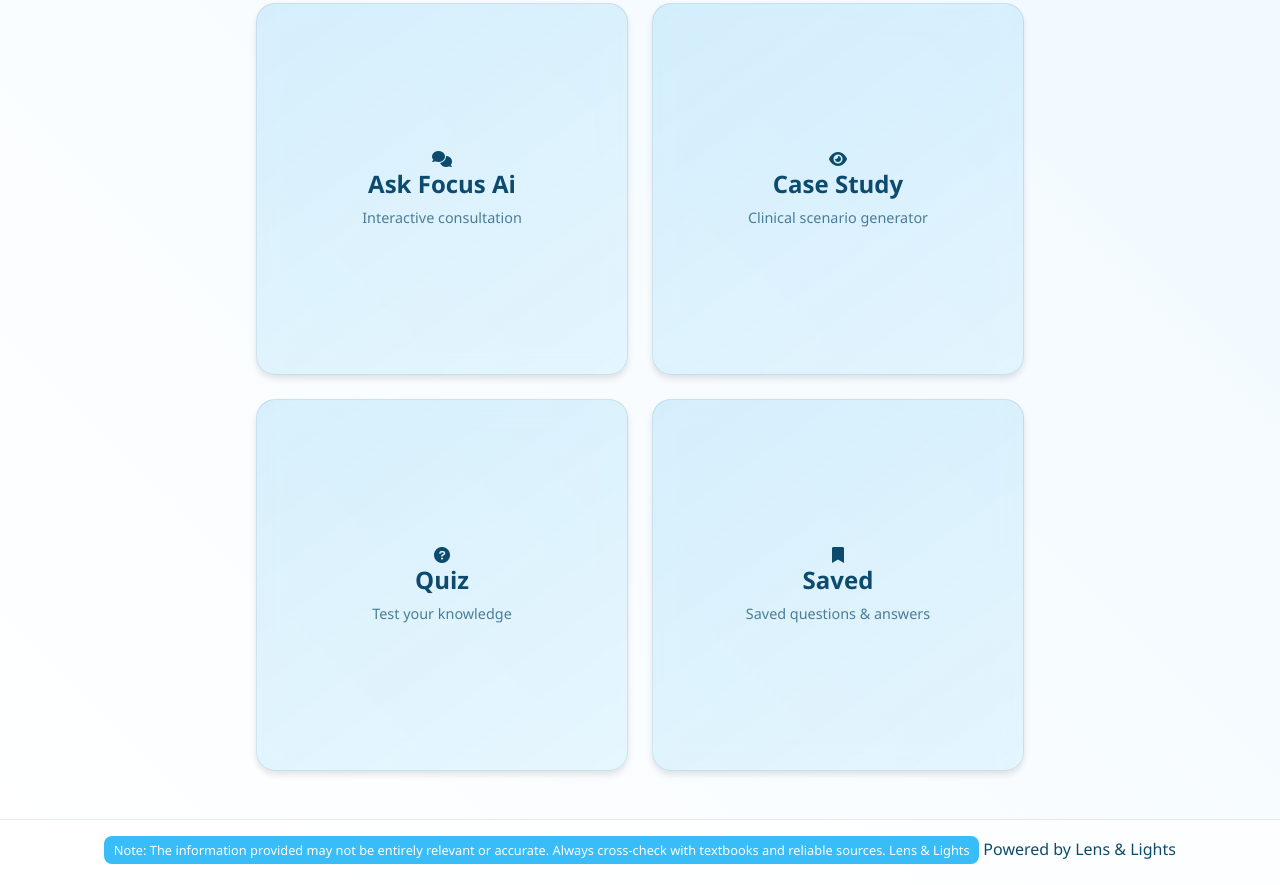
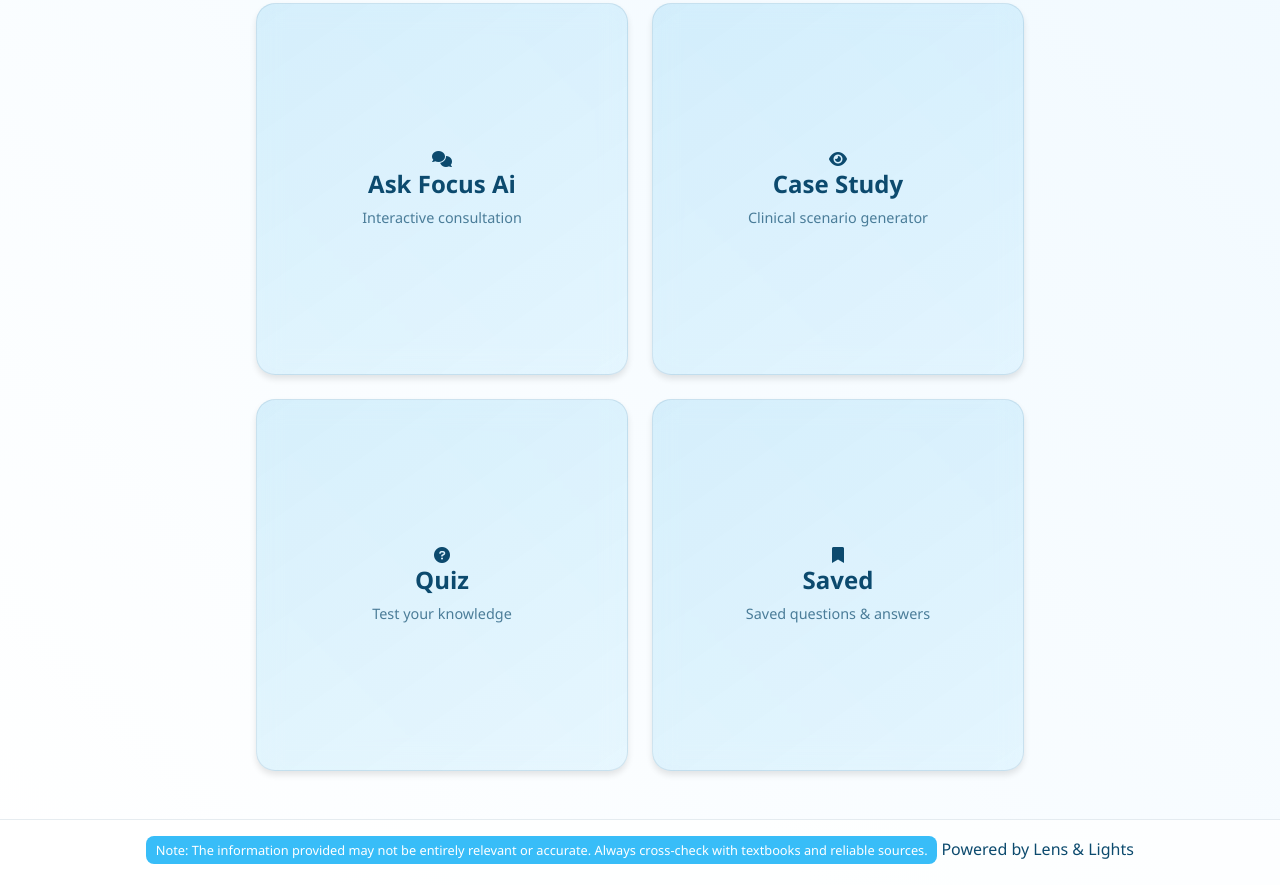
Before and after one commit to Phantozweb/Focusai, a plain HTML site: page index.html in a window 1280 px wide. Shown: the part 265-1150 px from the top of the page. Drawn offline with nearby package versions, Linux system fonts and the light colour scheme.

Commit message:
Update index.html

```diff
--- a/index.html
+++ b/index.html
@@ -1351,7 +1351,7 @@
               font-size: 0.8rem;
               margin-bottom: 0.3rem;
             ">
-           Note: The information provided may not be entirely relevant or accurate. Always cross-check with textbooks and reliable sources. <a href="https://lens-lights.square.site/focus-ai" style="color:white;text-decoration:none">Lens & Lights</a>
+           Note: The information provided may not be entirely relevant or accurate. Always cross-check with textbooks and reliable sources.
         </div>
       Powered by Lens & Lights
     </div>
```
